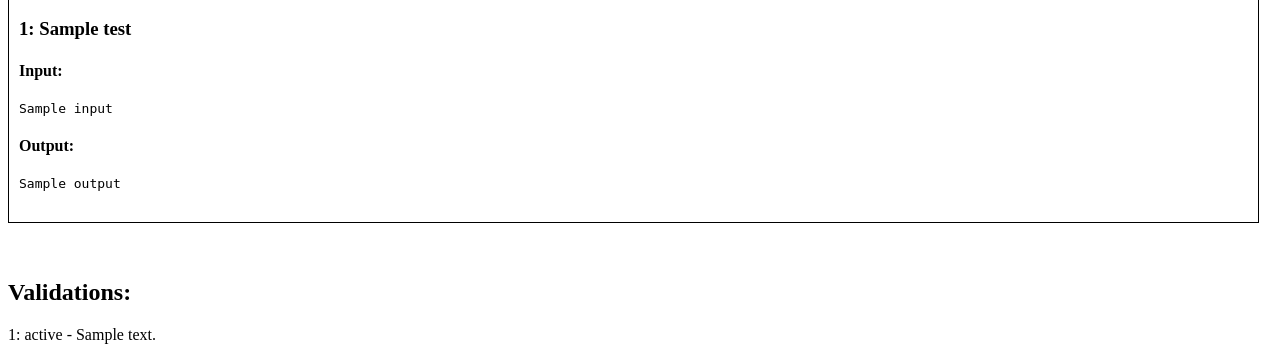
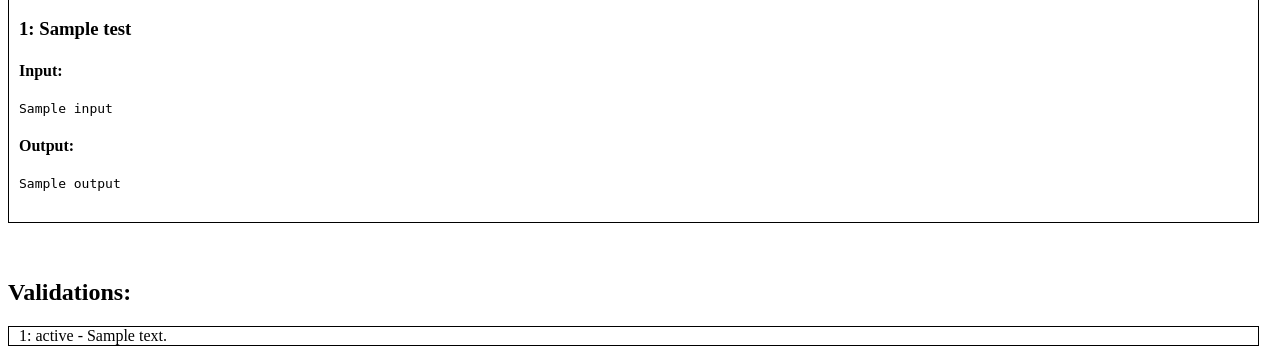
Before and after one commit to aobolensk/webforces, a Django app: page /store/1/alg/ in a window 1280 px wide. Shown: the part 548-902 px from the top of the page. Run offline with Django 3.2, Linux system fonts and the light colour scheme; tables that the repository leaves empty hold one stand-in row (values such as "Sample post"); a database or web service that is not in the repository returns one stand-in record (values such as "Sample title").

Commit message:
[Frontend] Wrap validations list with rectangular border

```diff
--- a/static/style.css
+++ b/static/style.css
@@ -36,6 +36,12 @@
     border:1px solid #000;
 }
 
+.validations_list {
+    width:98%;
+    padding-left: 10;
+    border:1px solid #000;
+}
+
 .test {
     width:98%;
     padding-left: 10;
--- a/templates/alg_page.html
+++ b/templates/alg_page.html
@@ -32,9 +32,11 @@
 {% endfor %}
 
 <h2>Validations:</h2>
-{% for val in validations %}
-    {{ val.id }}: {{ val.status }} - {{ val.message }}<br>
-{% endfor %}
+<div class="validations_list">
+    {% for val in validations %}
+        {{ val.id }}: {{ val.status }} - {{ val.message }}<br>
+    {% endfor %}
+</div>
 
 {% if messages %}
     {% for message in messages %}
```
